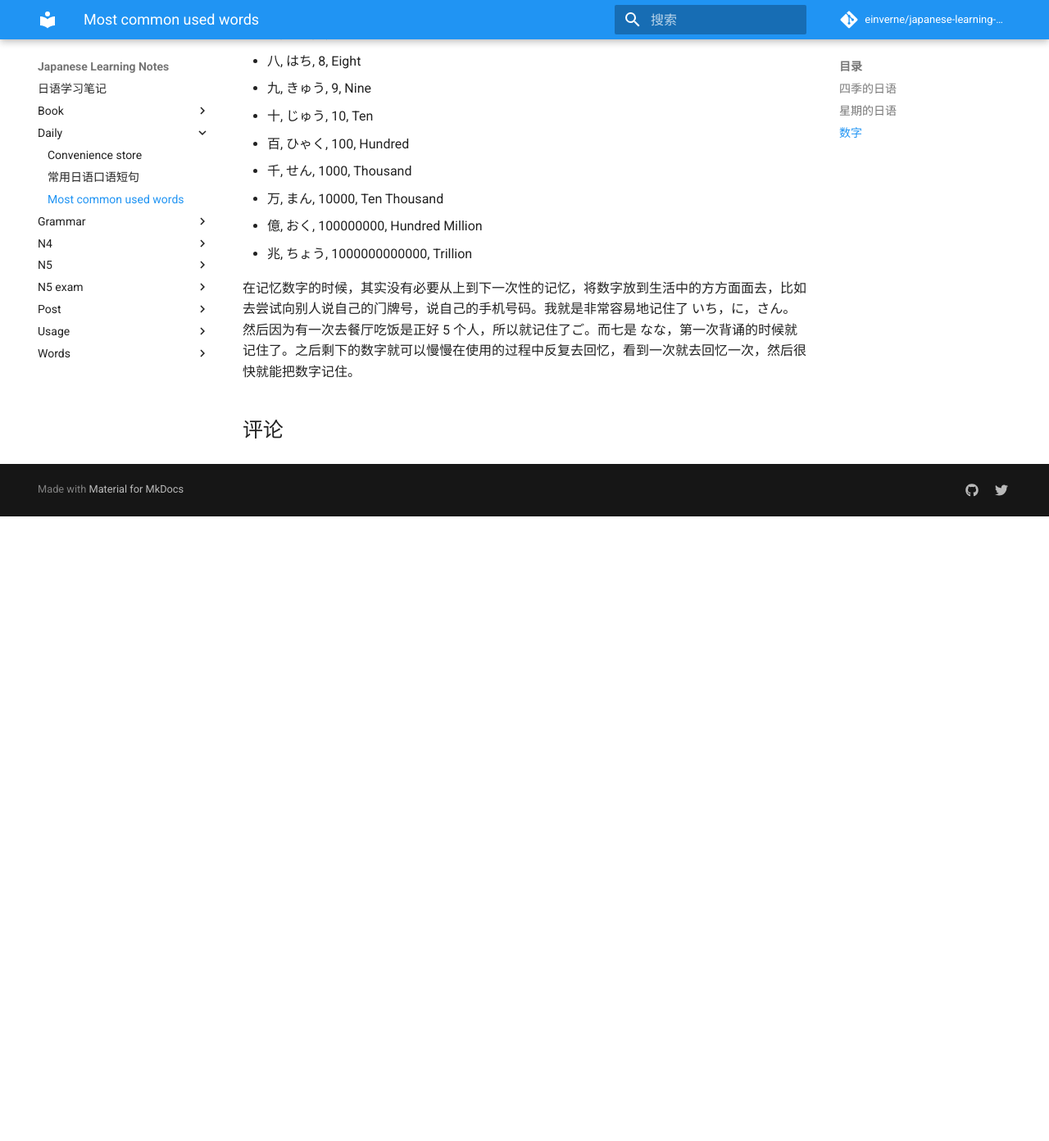
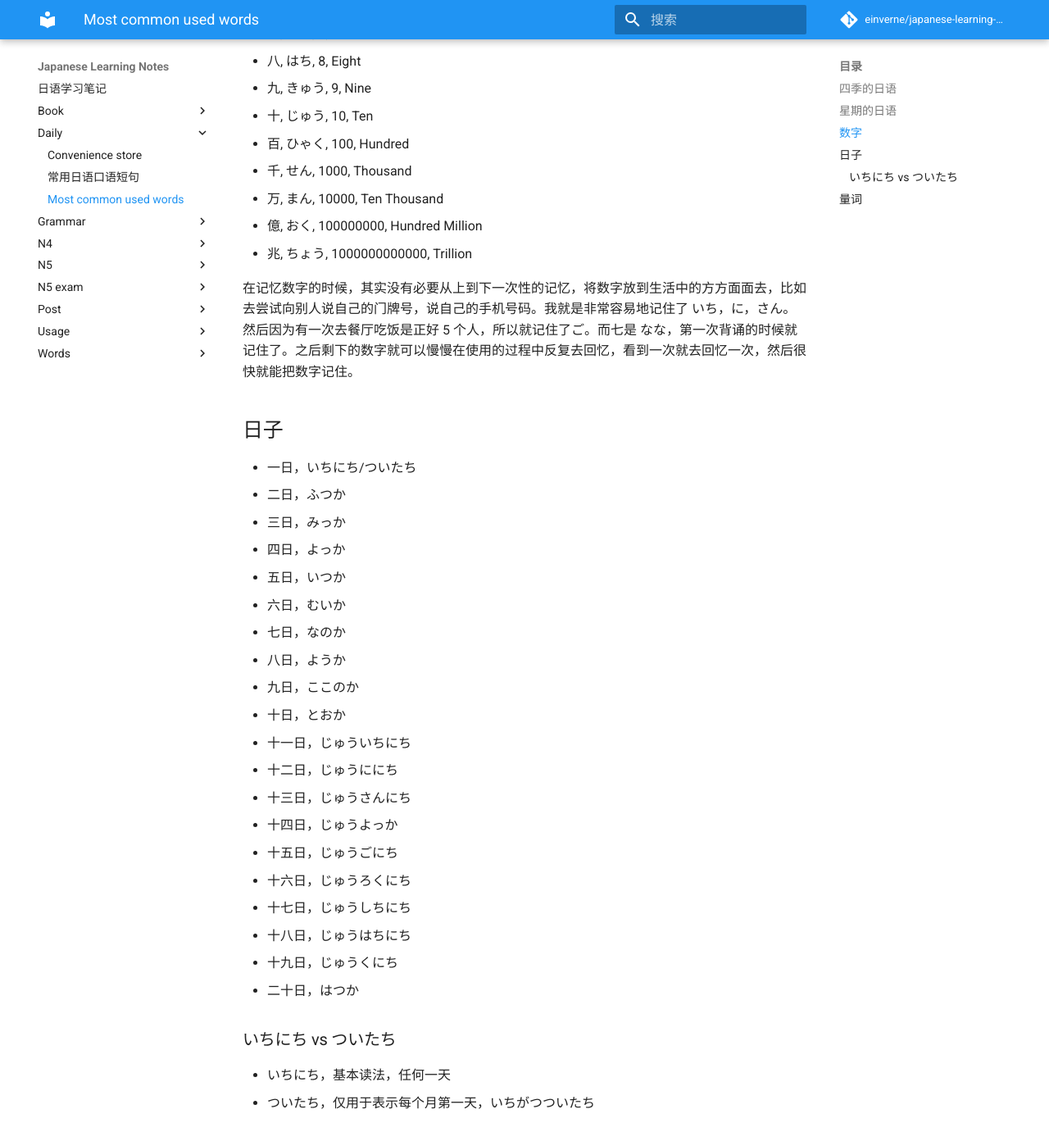
Before and after one commit to einverne/japanese-learning-notes, an MkDocs documentation site: the page built from docs/daily/most-common-used-words.md, in a window 1280 px wide and 1400 px high, scrolled down 981 px. Shown: the top 1392 px of the window at 82% size. Built offline with MkDocs 1.6.1 and Material for MkDocs 9.7.7, drawn with Linux system fonts in a browser that asks for light colours; comment, search, counter and statistics services are not loaded; before the commit the page ends 1611 px from its top, so only the background shows below that; some of the changed text lies outside the part shown.

Commit message:
feat: add words

```diff
--- a/docs/daily/most-common-used-words.md
+++ b/docs/daily/most-common-used-words.md
@@ -39,3 +39,44 @@ comments: true
 - 兆, ちょう, 1000000000000, Trillion
 
 在记忆数字的时候，其实没有必要从上到下一次性的记忆，将数字放到生活中的方方面面去，比如去尝试向别人说自己的门牌号，说自己的手机号码。我就是非常容易地记住了 いち，に，さん。然后因为有一次去餐厅吃饭是正好 5 个人，所以就记住了ご。而七是 なな，第一次背诵的时候就记住了。之后剩下的数字就可以慢慢在使用的过程中反复去回忆，看到一次就去回忆一次，然后很快就能把数字记住。
+
+## 日子
+
+- 一日，いちにち/ついたち
+- 二日，ふつか
+- 三日，みっか
+- 四日，よっか
+- 五日，いつか
+- 六日，むいか
+- 七日，なのか
+- 八日，ようか
+- 九日，ここのか
+- 十日，とおか
+- 十一日，じゅういちにち
+- 十二日，じゅうににち
+- 十三日，じゅうさんにち
+- 十四日，じゅうよっか
+- 十五日，じゅうごにち
+- 十六日，じゅうろくにち
+- 十七日，じゅうしちにち
+- 十八日，じゅうはちにち
+- 十九日，じゅうくにち
+- 二十日，はつか
+
+### いちにち vs ついたち
+
+- いちにち，基本读法，任何一天
+- ついたち，仅用于表示每个月第一天，いちがつついたち
+
+## 量词
+
+- 一つ，ひとつ
+- 二つ，ふたつ
+- 三つ，みっつ
+- 四つ，よっつ
+- 五つ，いつつ
+- 六つ，むっつ
+- 七つ，ななつ
+- 八つ，やっつ
+- 九つ，ここのつ
+- 十つ，とおつ
```
Also changed, not shown: docs/post/2023-07-n1.md (+27 -5 lines).
